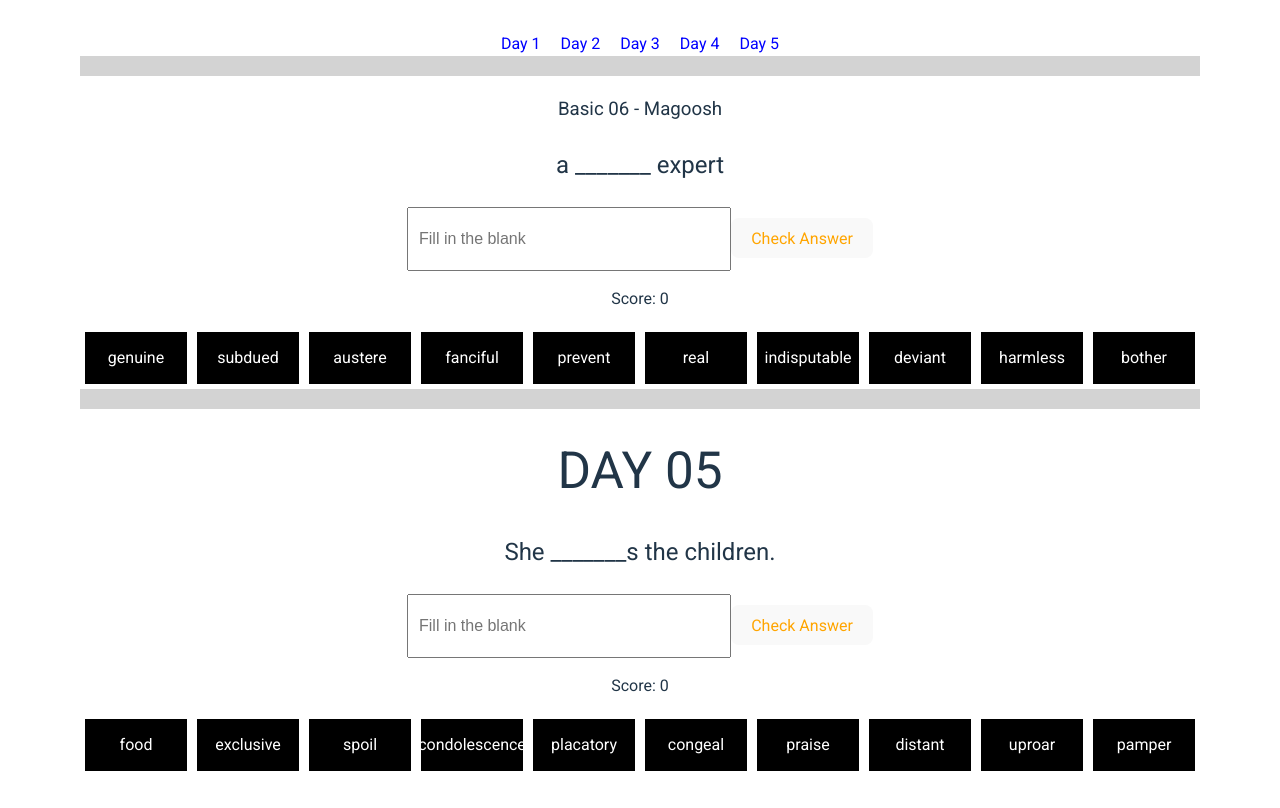
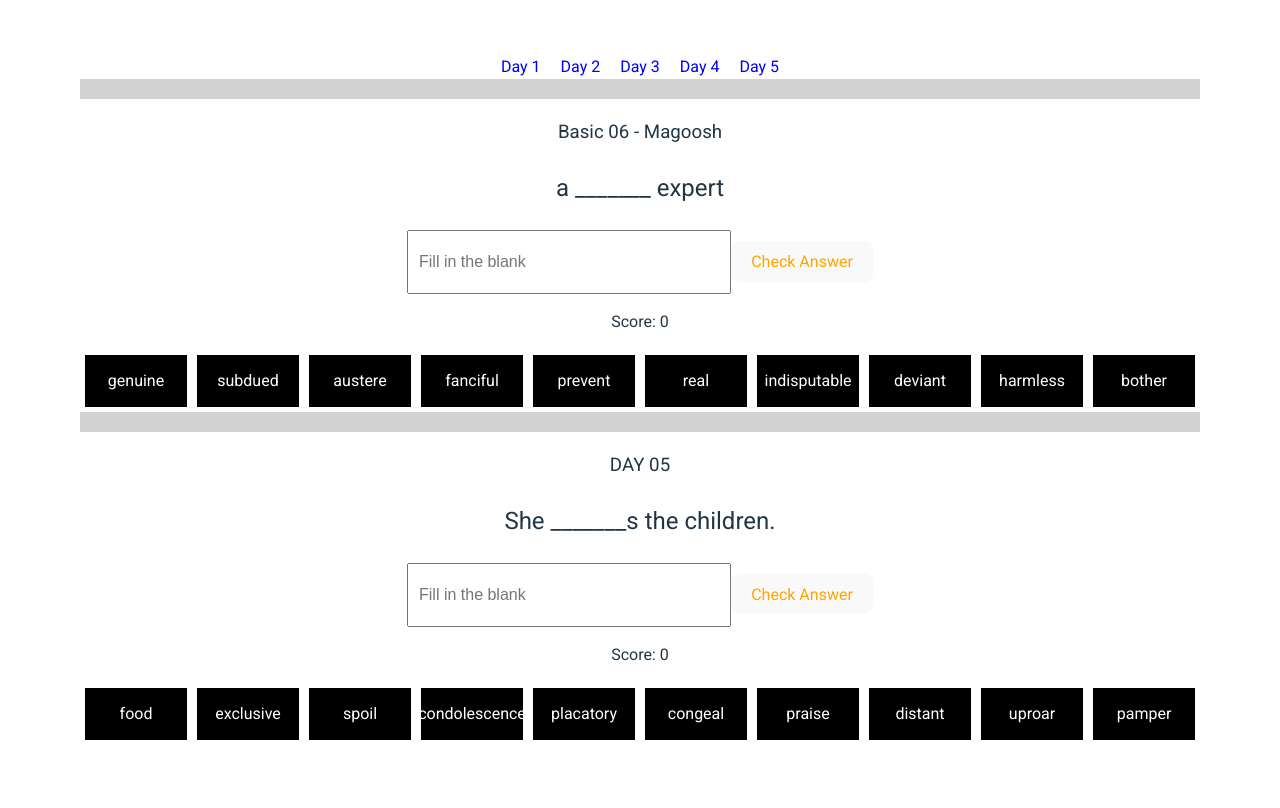
Before and after one commit to Junho-eum/vocab_builder_main, a React (Vite) app: page /day8 in a window 1280 px wide. Built offline with nearby package versions, Linux system fonts and the light colour scheme.

Commit message:
Update Day8vocab.jsx

```diff
--- a/src/page/Day8vocab.jsx
+++ b/src/page/Day8vocab.jsx
@@ -377,7 +377,7 @@ function Day8vocab() {
           ></div>
         </div>
       </div>
-      <h1>DAY 05</h1>
+      <h3>DAY 05</h3>
       <div className="sentence">
         {currentWord ? (
           <>
```
